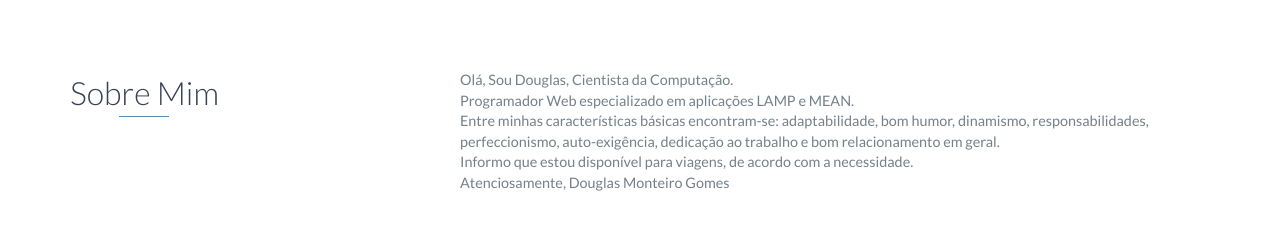
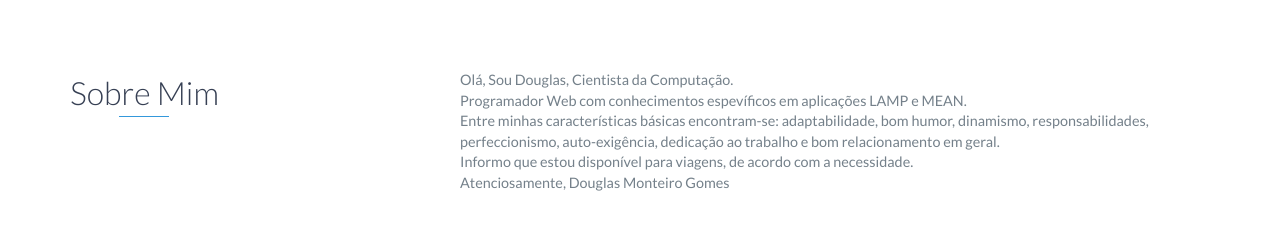
Before and after one commit to douglasmonteiro-dev/Portfolio, a website: page index.html in a window 1280 px wide. Shown: the part 805-1048 px from the top of the page. Drawn offline with nearby package versions, Linux system fonts and the light colour scheme.

Commit message:
Update index.html

```diff
--- a/index.html
+++ b/index.html
@@ -76,7 +76,7 @@
                 </div>
                 <div class="col-md-8">
                     <p>
-                        Olá, Sou Douglas, Cientista da Computação. <br>Programador Web especializado em aplicações LAMP e MEAN. <br>Entre minhas características básicas encontram-se: adaptabilidade, bom humor, dinamismo, responsabilidades, perfeccionismo, auto-exigência, dedicação ao trabalho e bom relacionamento em geral. <br>Informo que estou disponível para viagens, de acordo com a necessidade.  <br>Atenciosamente, Douglas Monteiro Gomes
+                        Olá, Sou Douglas, Cientista da Computação. <br>Programador Web com conhecimentos espevíficos em aplicações LAMP e MEAN. <br>Entre minhas características básicas encontram-se: adaptabilidade, bom humor, dinamismo, responsabilidades, perfeccionismo, auto-exigência, dedicação ao trabalho e bom relacionamento em geral. <br>Informo que estou disponível para viagens, de acordo com a necessidade.  <br>Atenciosamente, Douglas Monteiro Gomes
                     </p>
                 </div>
             </div>
```
